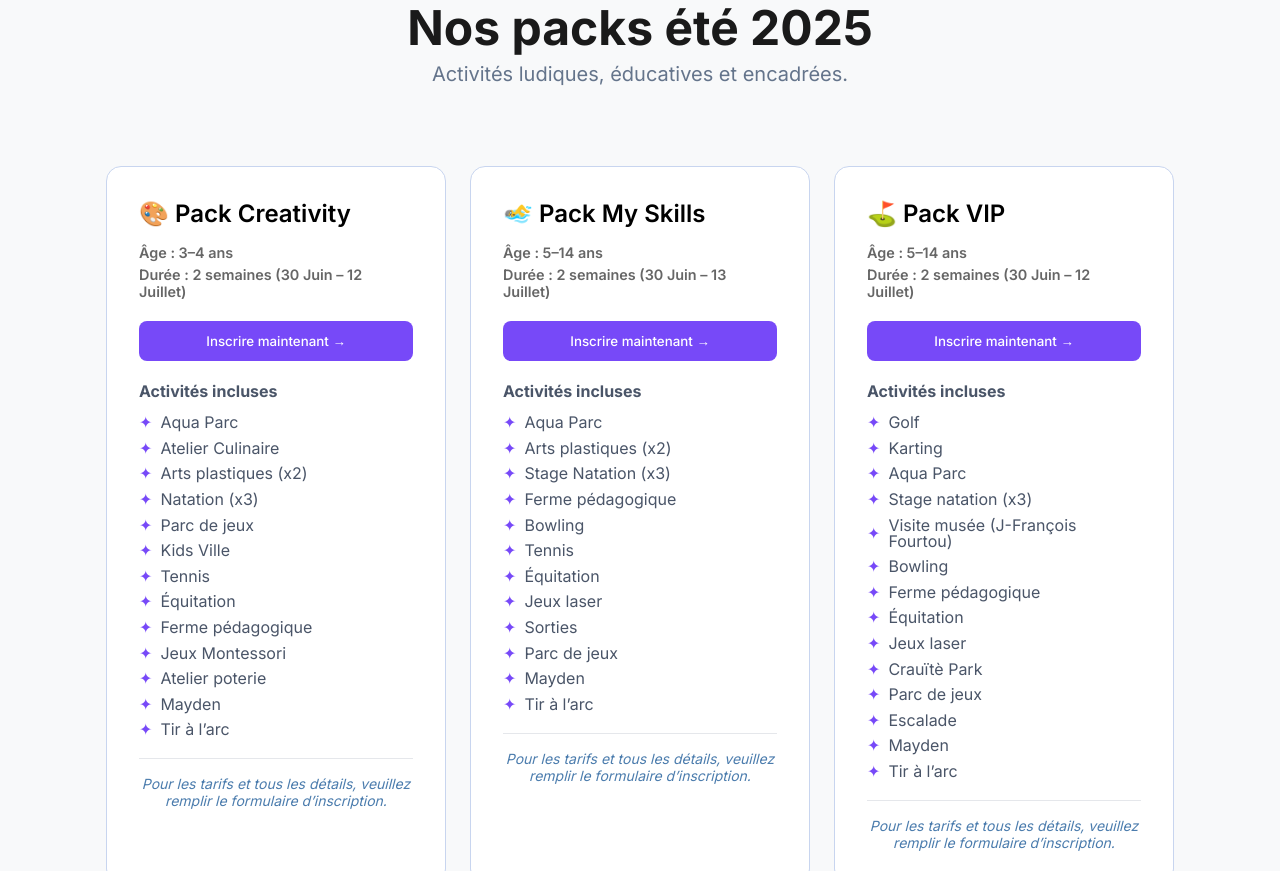
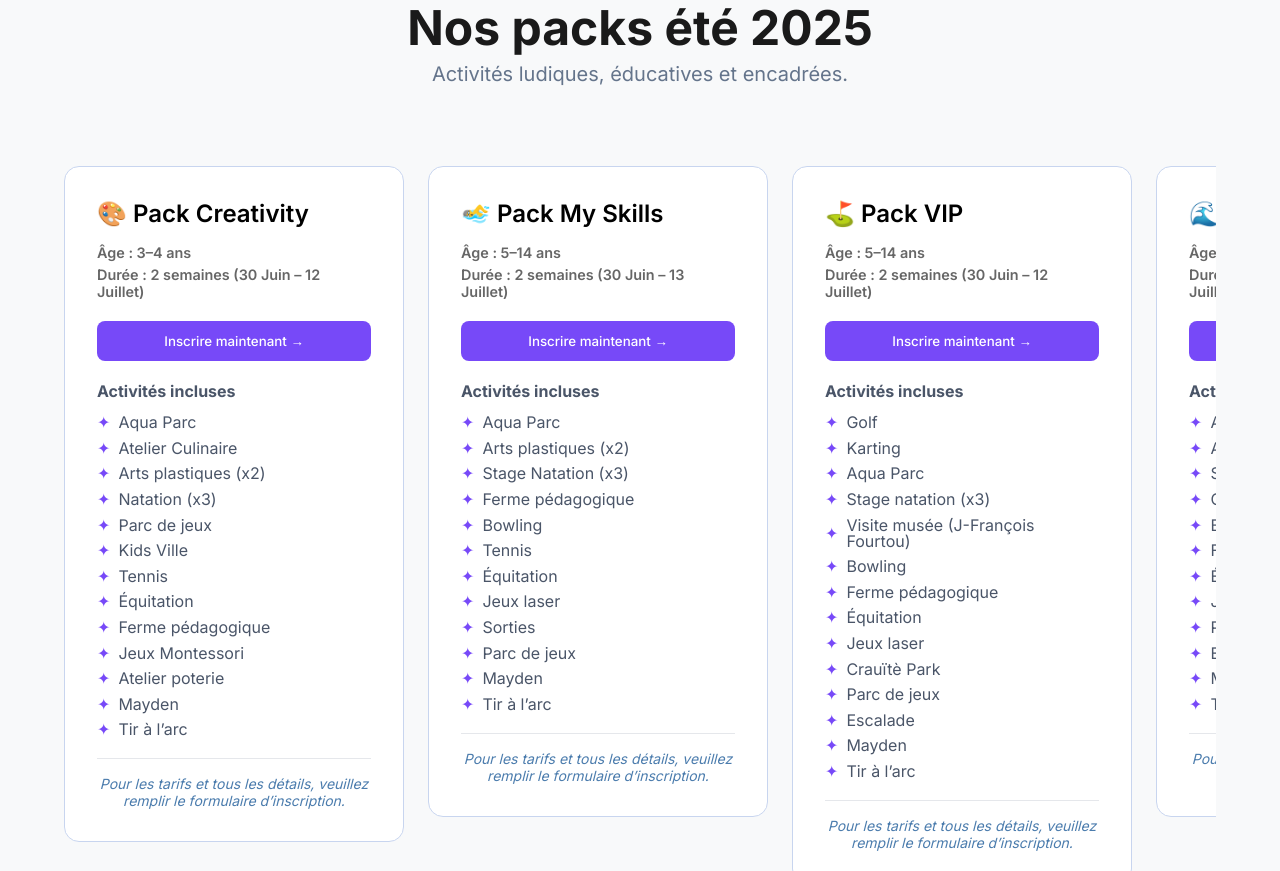
Before and after one commit to moaad007/form-test, a website: page public/index.html in a window 1280 px wide. Shown: the part 860-1731 px from the top of the page. Drawn offline with Linux system fonts and the light colour scheme.

Commit message:
feat: implement horizontal scrolling carousel for camp cards and update styles

```diff
--- a/public/scripts.js
+++ b/public/scripts.js
@@ -112,3 +112,81 @@ document.addEventListener("DOMContentLoaded", function () {
     }
   });
 });
+
+
+
+
+
+// End of the script
+//scripts carosell
+ document.addEventListener('DOMContentLoaded', function() {
+  const campCards = document.querySelector('.camp-cards');
+  const originalCards = Array.from(document.querySelectorAll('.camp-card'));
+
+  // Create scrollable container (scrollbar hidden)
+  const carouselWrapper = document.createElement('div');
+  Object.assign(carouselWrapper.style, {
+    display: 'flex',
+    gap: '24px',
+    width: '100%',
+    overflowX: 'auto',
+    scrollSnapType: 'x mandatory',
+    scrollBehavior: 'smooth',
+    // Hide scrollbar across all browsers
+    msOverflowStyle: 'none',
+    scrollbarWidth: 'none',
+    '::-webkit-scrollbar': { display: 'none' }
+  });
+
+  // Hide scrollbar for Webkit browsers
+  const style = document.createElement('style');
+  style.textContent = `
+    .camp-cards > div::-webkit-scrollbar {
+      display: none;
+    }
+  `;
+  document.head.appendChild(style);
+
+  // Add cards to container
+  originalCards.forEach(card => {
+    const cardWrapper = document.createElement('div');
+    cardWrapper.style.scrollSnapAlign = 'start';
+    cardWrapper.style.flexShrink = '0';
+    cardWrapper.appendChild(card);
+    carouselWrapper.appendChild(cardWrapper);
+  });
+
+  // Replace original content
+  campCards.innerHTML = '';
+  campCards.appendChild(carouselWrapper);
+
+  // Enable touch/swipe scrolling
+  let startX;
+  carouselWrapper.addEventListener('touchstart', (e) => {
+    startX = e.touches[0].clientX;
+  }, { passive: true });
+
+  carouselWrapper.addEventListener('touchmove', (e) => {
+    // Let native scroll handle it
+  }, { passive: true });
+
+  // Enable mouse wheel horizontal scrolling
+  carouselWrapper.addEventListener('wheel', (e) => {
+    if (Math.abs(e.deltaY) > Math.abs(e.deltaX)) {
+      e.preventDefault();
+      carouselWrapper.scrollLeft += e.deltaY * 2;
+    }
+  }, { passive: false });
+
+  // Optional: Scale down on mobile
+  function scaleForMobile() {
+    const scale = window.innerWidth <= 768 ? 0.85 : 1;
+    originalCards.forEach(card => {
+      card.style.transform = `scale(${scale})`;
+      card.style.margin = scale < 1 ? '0 -8px' : '';
+    });
+  }
+
+  scaleForMobile();
+  window.addEventListener('resize', scaleForMobile);
+});
```
Also changed, not shown: public/styles.css (+9 -0 lines).
